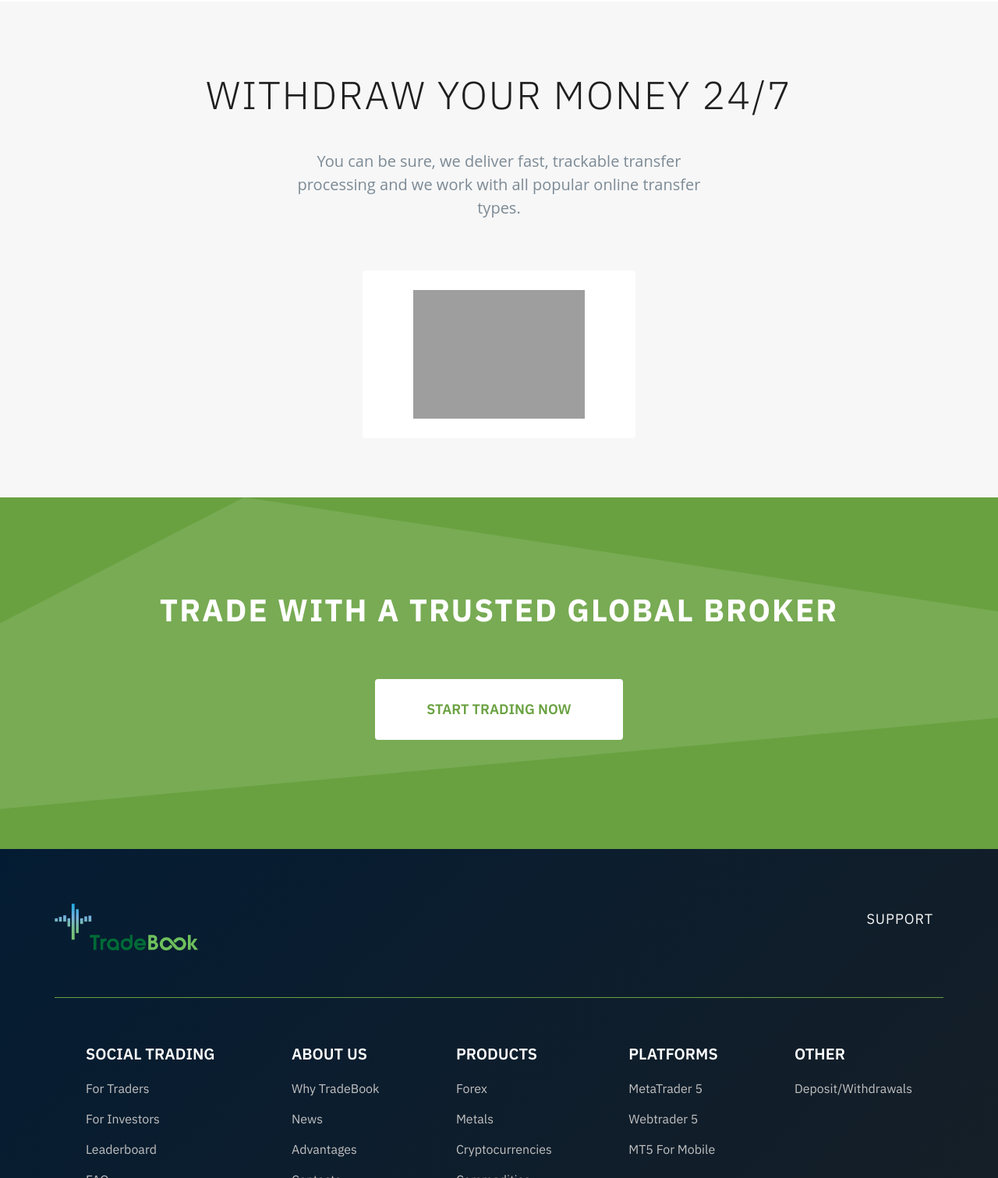
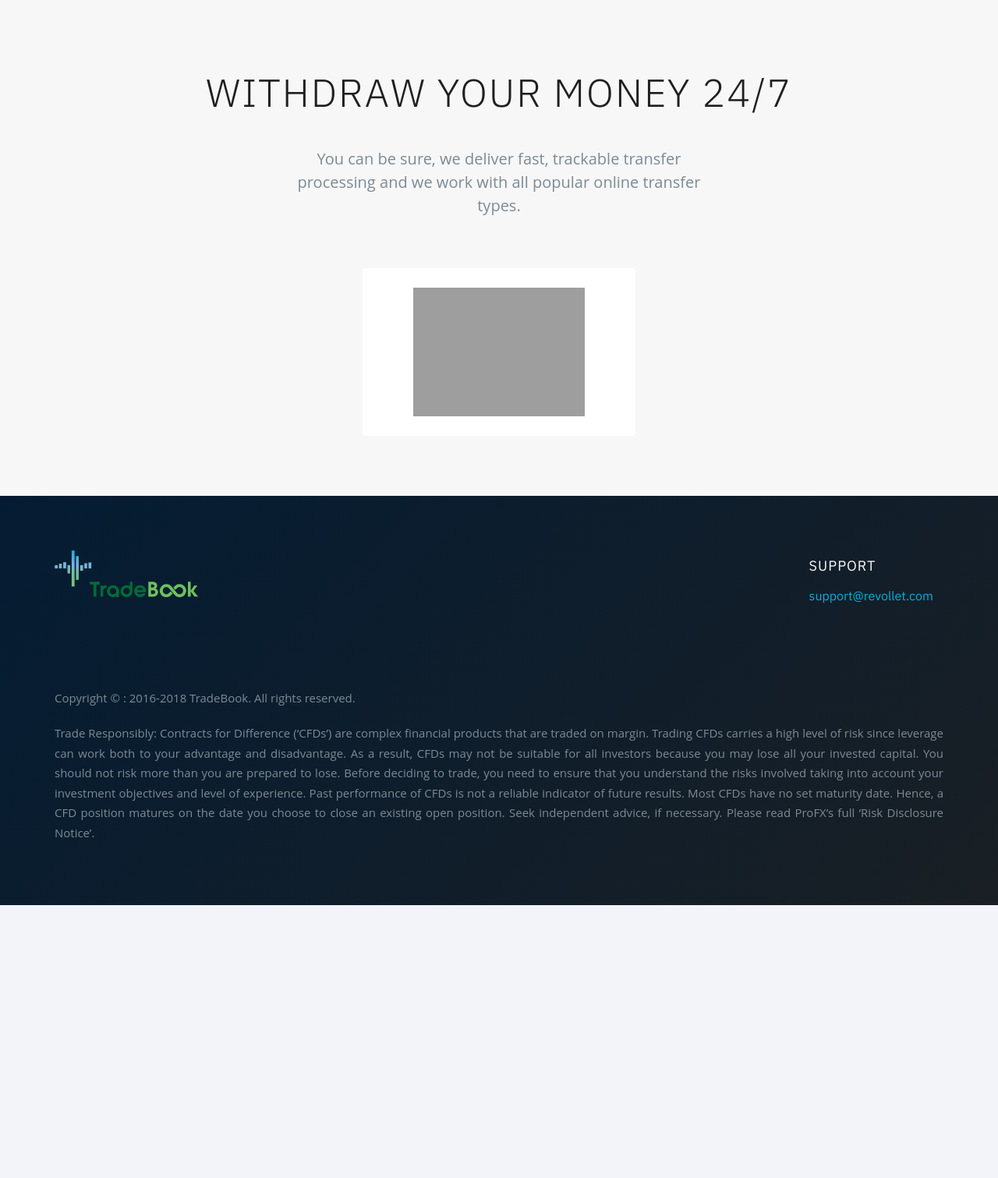
Before and after one commit to pnghai/Rev-Tradebook, a PHP site: page /index.html in a window 1280 px wide. Shown: the part 4989-6500 px from the top of the page at 78% size. After the commit the page ends 6150 px from the top, so only its background shows below. Run offline with PHP 8.4, Linux system fonts and the light colour scheme; grey boxes labelled with a size stand in for pictures from a placeholder-image service; some libraries are stand-ins or nearby versions; grey boxes are pictures that could not be loaded.

Commit message:
final layout

```diff
--- a/index.html
+++ b/index.html
@@ -89,7 +89,7 @@
 					            <li><a href="#">Web Trader</a></li>
 					          </ul>
 	                </li> -->
-                  <li><a target="_blank" href="https://goo.gl/H8kJNw" class="btn btn-open">Open Account with Revollet</a></li>
+                  <li><a target="_blank" href="https://revollet.io/wallet/sign_up?token=goxiuZ2m" class="btn btn-open">Open Account with Revollet</a></li>
 	                <li><a target="_blank" href="https://goo.gl/q6SHJC" class="btn btn-open dark-green">Open demo account</a></li>
 	            </ul>
 	        </div>
@@ -122,7 +122,7 @@
         <div class="slide align-center-left fullscreen animation-style-01">
     				<div class="zeus-overlay"></div>
             <div class="slider-progress"></div>
-            <div class="slider-image"><img src="images/banner1.png" alt="" class="img-responsive"></div>
+            <div class="slider-image"><img src="images/banner3.jpg" alt="" class="img-responsive"></div>
 
             <div class="slider-content">
               <h2>EXPERIENCE CRYPTOTRADING<br> ON METATRADER 5</h2>
@@ -415,26 +415,29 @@
           <p>You can be sure, we deliver fast, trackable transfer processing and we work with all popular online transfer types.</p>
         </div>
         <div class="img-wrapper">
-          <a href=""><img src="https://uploads-ssl.webflow.com/5b96949d7572f5677a3a4cc9/5bf28c8c539276ab64869b37_Revollet_Logo_v1.png" alt="" class="img-responsive" ></a>
+          <a target="_blank" href="https://revollet.io"><img src="https://uploads-ssl.webflow.com/5b96949d7572f5677a3a4cc9/5bf28c8c539276ab64869b37_Revollet_Logo_v1.png" alt="" class="img-responsive" ></a>
         </div>
       </div>
     </section>
-    <section class="zeus-section-green" id="trading_now">
+    <!-- <section class="zeus-section-green" id="trading_now">
       <div class="container">
         <div class="zeus-dark-headings-center">
           <h3 class="trade-header">TRADE WITH A TRUSTED GLOBAL BROKER</h3>
           <a href="" class="btn btn-trading">START TRADING NOW</a>
         </div>
       </div>
-    </section>
+    </section> -->
     <!--begin footer -->
     <footer class="zeus-footer">
       <div class="container">
         <div class="footer-top">
           <div class="img-wrapper"><img src="images/tradebook.png" alt="" class="img-responsive"></div>
-          <a href="" class="btn btn-support">SUPPORT</a>
+          <div class="support-group">
+            <a href="mailto:support@revollet.com" class="btn btn-support">SUPPORT</a>
+            <a href="mailto:support@revollet.com" class="btn btn-support-mailto">support@revollet.com</a>
+          </div>
         </div>
-        <div class="footer-middle">
+        <!-- <div class="footer-middle">
           <div class="fmenu-cols">
             <div class="fmenu-col">
               <h4 class="trade-header">SOCIAL TRADING</h4>
@@ -478,7 +481,7 @@
               </div>
             </div>
           </div>
-        </div>
+        </div> -->
         <div class="footer-bottom">
           <p>Copyright © : 2016-2018 TradeBook. All rights reserved. </p>
           <p>Trade Responsibly: Contracts for Difference (‘CFDs’) are complex financial products that are traded on margin. Trading CFDs carries a high level of risk since leverage can work both to your advantage and disadvantage. As a result, CFDs may not be suitable for all investors because you may lose all your invested capital. You should not risk more than you are prepared to lose. Before deciding to trade, you need to ensure that you understand the risks involved taking into account your investment objectives and level of experience. Past performance of CFDs is not a reliable indicator of future results. Most CFDs have no set maturity date. Hence, a CFD position matures on the date you choose to close an existing open position. Seek independent advice, if necessary. Please read ProFX’s full ‘Risk Disclosure Notice’.</p>
--- a/index.php
+++ /dev/null
@@ -1 +0,0 @@
-<?php header( 'Location: /index.html' ) ;  ?>
--- a/scss/application.scss
+++ b/scss/application.scss
@@ -378,7 +378,7 @@ header {
 	    -ms-flex: 1;
 	    flex: 1;
 			p {
-				font-size: 30px;
+				font-size: 26px;
 		    line-height: 25px;
 		    font-weight: 200;
 		    span {
@@ -388,7 +388,7 @@ header {
 			}
 			h4 {
 		    color: #99a3af;
-		    font-size: 16px;
+		    font-size: 15px;
 		    font-weight: 300;
 		    letter-spacing: 0.5px;
 		    text-transform: uppercase;
@@ -858,6 +858,19 @@ footer.zeus-footer {
 	    	color: $green-color;
 	    }
 		}
+		.btn-support-mailto {
+			color: #00b0e5;
+			-webkit-transition: all 200ms ease;
+	    transition: all 200ms ease;
+  		-webkit-box-align: center;
+  		font-size: 16px;
+	    &:hover {
+	    	color: $green-color;
+	    	transform: scale(1.1);
+	    	-moz-transform: scale(1.1);
+	    	-webkit-transform: scale(1.1);
+	    }
+		}
 	}
 	.footer-middle {
 		border-top: 1px solid $green-color;
@@ -917,6 +930,11 @@ footer.zeus-footer {
 }
 
 // responsive
+@media screen and (max-width: 1024px) {
+	#home_wrapper .slider-activation .slide {
+		max-height: 500px;
+	}
+}
 @media screen and (max-width: 991px) {
 	header nav.navbar li {
 		ul.dropdown-menu1 {
```
Also changed, not shown: css/application.css, images/banner3.jpg (added).
